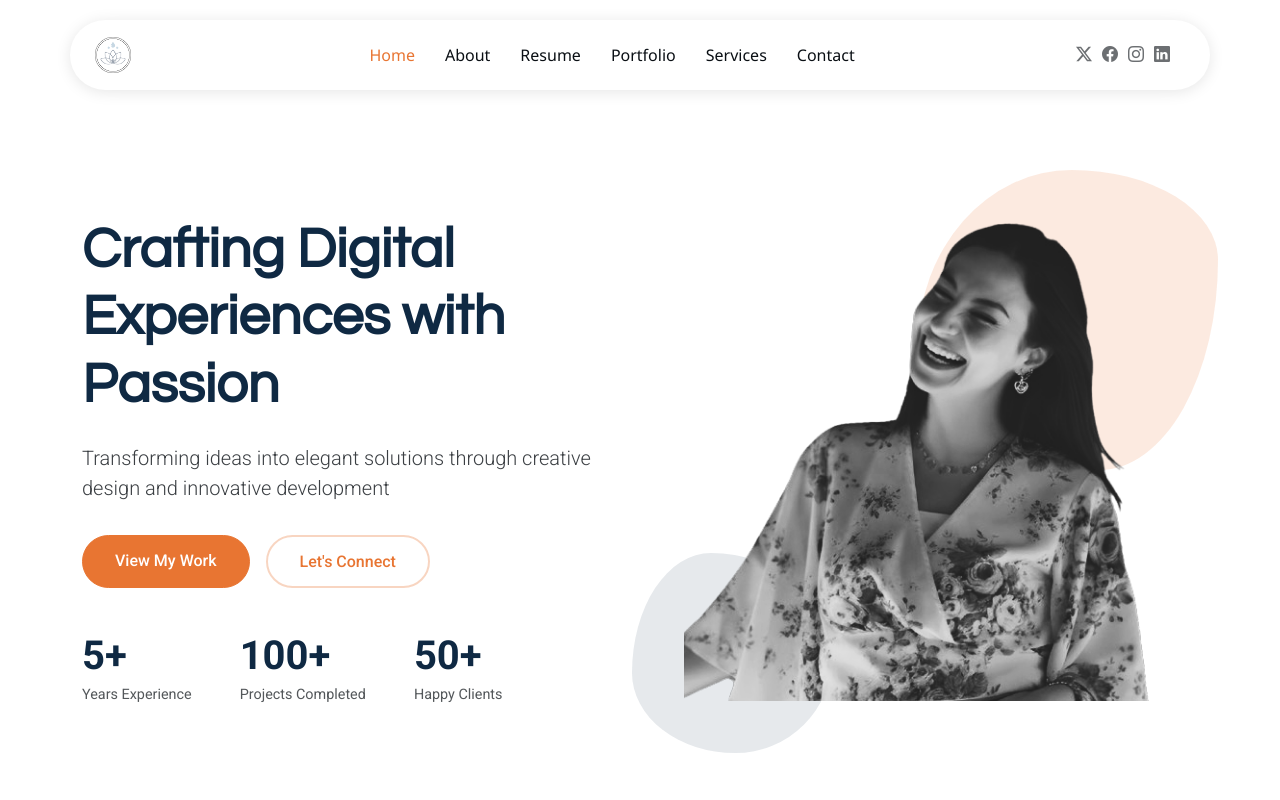
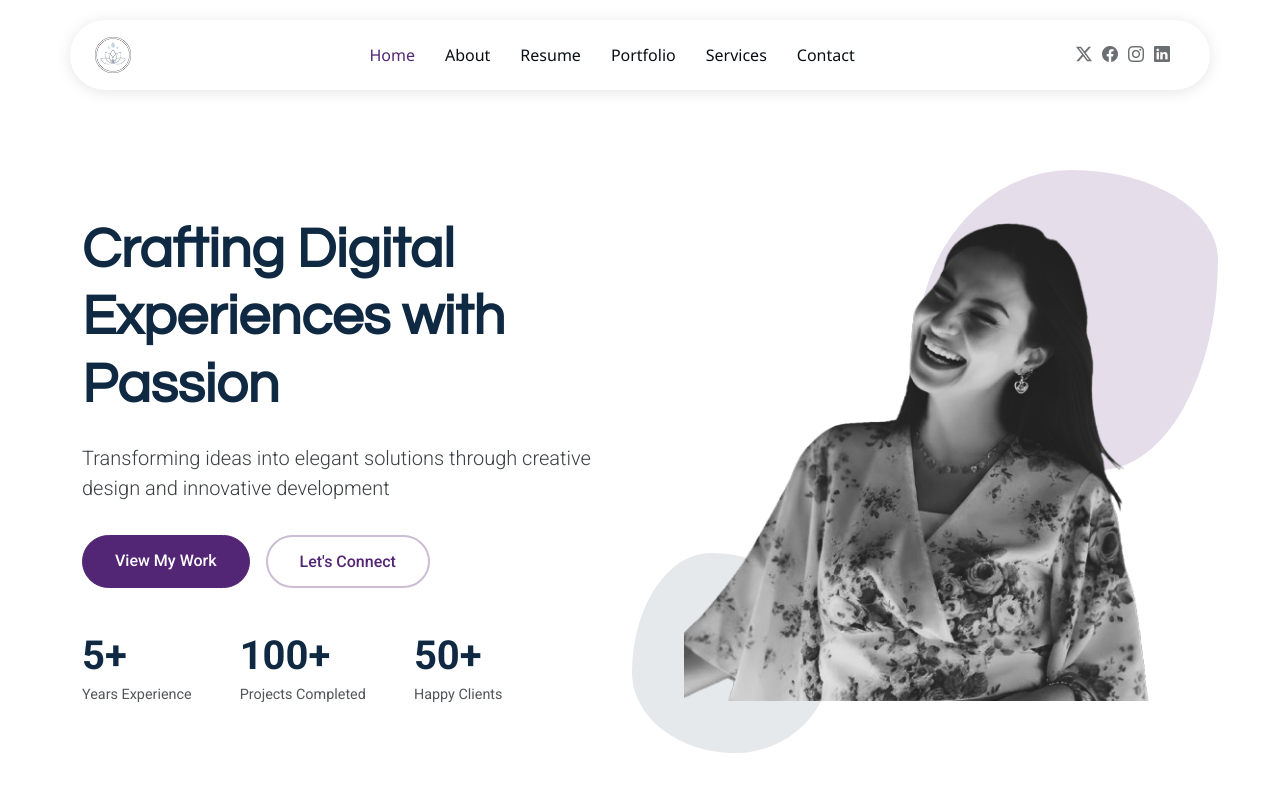
Before and after one commit to ayahrout/ayahealslife, a plain HTML site: page index.html in a window 1280 px wide. Shown: the top 800 px of the page. Drawn offline with Linux system fonts and the light colour scheme; animation ran at ten frames a second.

Commit message:
Update accent colors and site name in CSS and HTML

```diff
--- a/assets/css/main.css
+++ b/assets/css/main.css
@@ -10,7 +10,7 @@
   --background-color: #ffffff; /* Background color for the entire website, including individual sections */
   --default-color: #0a0f14; /* Default color used for the majority of the text content across the entire website */
   --heading-color: #0f2943; /* Color for headings, subheadings and title throughout the website */
-  --accent-color: #e87532; /* Accent color that represents your brand on the website. It's used for buttons, links, and other elements that need to stand out */
+  --accent-color: rgb(82, 37, 117); /* Accent color that represents your brand on the website. It's used for buttons, links, and other elements that need to stand out */
   --surface-color: #ffffff; /* The surface color is used as a background of boxed elements within sections, such as cards, icon boxes, or other elements that require a visual separation from the global background. */
   --contrast-color: #ffffff; /* Contrast color for text, ensuring readability against backgrounds of accent, heading, or default colors. */
 }
@@ -18,11 +18,11 @@
 /* Nav Menu Colors - The following color variables are used specifically for the navigation menu. They are separate from the global colors to allow for more customization options */
 :root {
   --nav-color: #0a0f14;  /* The default color of the main navmenu links */
-  --nav-hover-color: #e87532; /* Applied to main navmenu links when they are hovered over or active */
+  --nav-hover-color: rgb(82, 37, 117); /* Applied to main navmenu links when they are hovered over or active */
   --nav-mobile-background-color: #ffffff; /* Used as the background color for mobile navigation menu */
   --nav-dropdown-background-color: #ffffff; /* Used as the background color for dropdown items that appear when hovering over primary navigation items */
   --nav-dropdown-color: #0a0f14; /* Used for navigation links of the dropdown items in the navigation menu. */
-  --nav-dropdown-hover-color: #e87532; /* Similar to --nav-hover-color, this color is applied to dropdown navigation links when they are hovered over. */
+  --nav-dropdown-hover-color: rgb(82, 37, 117); /* Similar to --nav-hover-color, this color is applied to dropdown navigation links when they are hovered over. */
 }
 
 /* Color Presets - These classes override global colors when applied to any section or element, providing reuse of the sam color scheme. */
--- a/index.html
+++ b/index.html
@@ -39,7 +39,7 @@
         <a href="index.html" class="logo d-flex align-items-center me-auto me-xl-0">
             <!-- Uncomment the line below if you also wish to use an image logo -->
              <img src="assets/img/logo.png" alt="">
-<!--            <h1 class="sitename">EasyFolio</h1>-->
+<!--            <h1 class="sitename">Aya Heals Life</h1>-->
         </a>
 
         <nav id="navmenu" class="navmenu">
@@ -1041,7 +1041,7 @@
 
     <div class="container">
         <div class="copyright text-center ">
-            <p>© <span>Copyright</span> <strong class="px-1 sitename">EasyFolio</strong>
+            <p>© <span>Copyright</span> <strong class="px-1 sitename">Aya Heals Life</strong>
                 <span>All Rights Reserved</span></p>
         </div>
         <div class="social-links d-flex justify-content-center">
```
